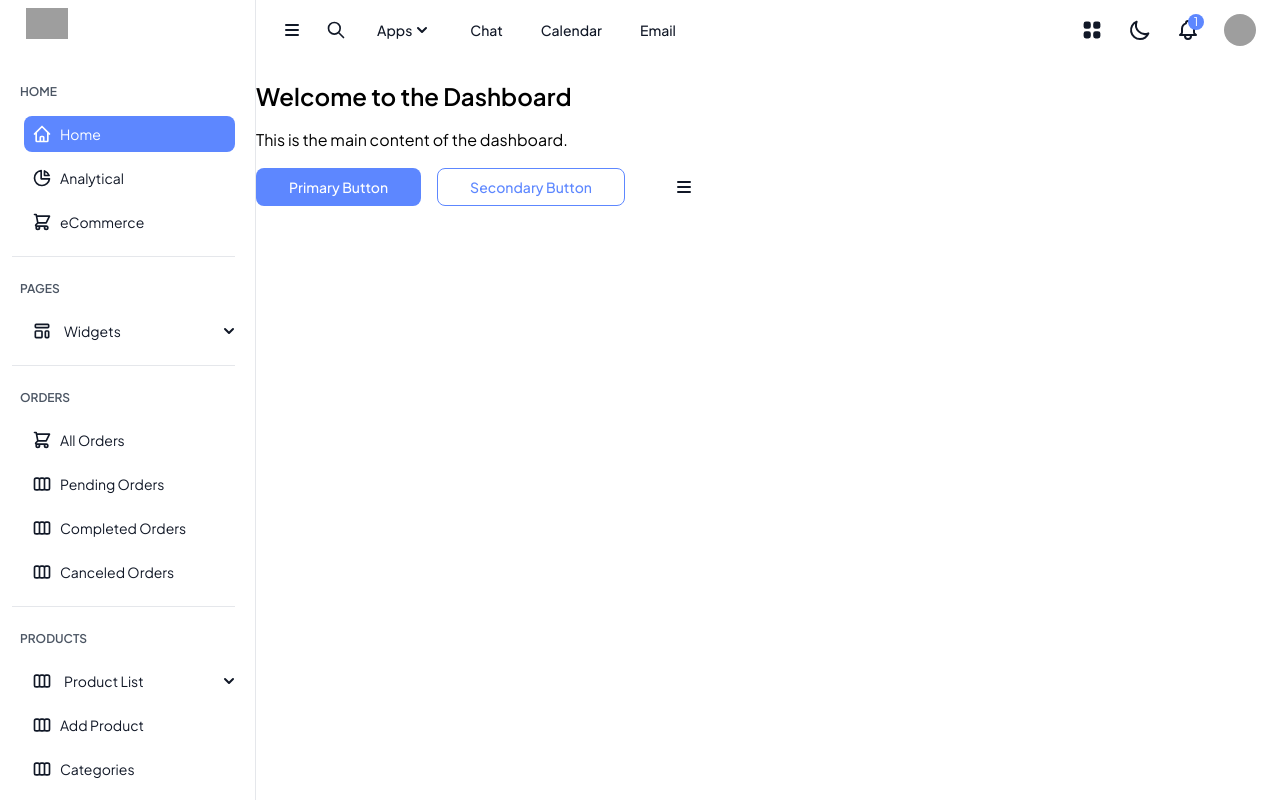
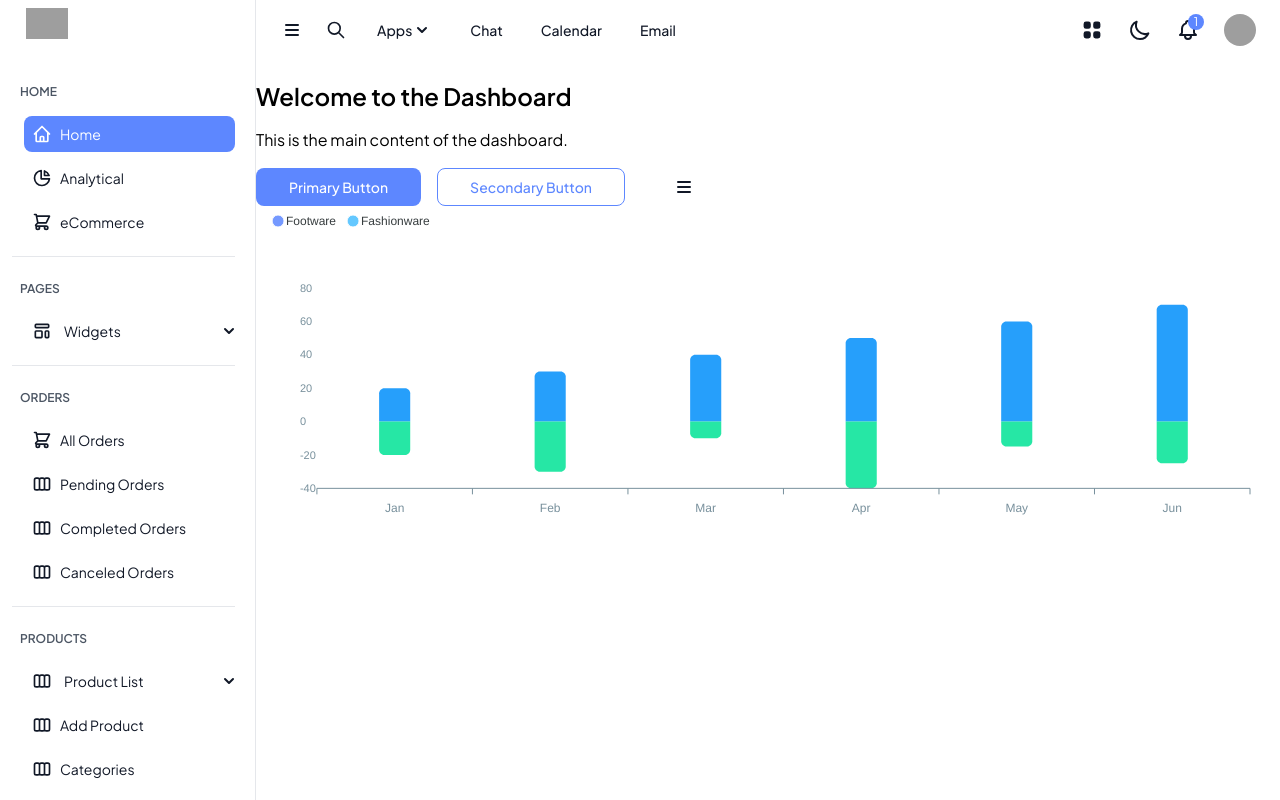
Before and after one commit to hanssav/dp-tamplate, a React (Vite) app: page / in a window 1280 px wide. Built offline with nearby package versions, Linux system fonts and the light colour scheme; grey boxes are pictures that could not be loaded.

Commit message:
fixing color chart in charts/pages
Signed-off-by: hanssav <handihandi40@gmail.com>

```diff
--- a/src/datas/pages/charts/datas/chartContent.ts
+++ b/src/datas/pages/charts/datas/chartContent.ts
@@ -252,7 +252,7 @@ export const chartContentData3: SectionContent[] = [
       title: 'Revenue Updates',
       desc: 'Overview of Profit',
     },
-    // chartColor: ['#7599FF', '#64C8FF'],
+    chartColor: ['#7599FF', '#64C8FF'],
     series: revenueUpdateChartSeries,
     options: reveneueUpdateChartOptions,
     span: 1,
--- a/src/datas/pages/charts/options/baseBarChartOptions.ts
+++ b/src/datas/pages/charts/options/baseBarChartOptions.ts
@@ -23,7 +23,6 @@ export const baseBarChartOptions: ApexOptions = {
     axisTicks: { show: false },
     axisBorder: { show: false },
   },
-
   grid: {
     padding: {
       top: 10,
--- a/src/datas/pages/charts/options/revenueUpdateChartOptions.ts
+++ b/src/datas/pages/charts/options/revenueUpdateChartOptions.ts
@@ -14,9 +14,7 @@
     },
     ];
 
-    export const reveneueUpdateChartOptions: ApexOptions = createChartOptions(
-    'bar',
-    {
+    export const reveneueUpdateChartOptions: ApexOptions = createChartOptions('bar', {
       chart: {
         id: REVENUE_UPDATE_ID,
         height: 350,
@@ -29,12 +27,12 @@
         enabled: true,
         theme: THEME_MODE_CONSTANT.DARK,
       },
-        colors: ['#7599FF', '#64C8FF'],
       plotOptions: {
         bar: {
           horizontal: false,
           borderRadius: 5,
           columnWidth: '20%',
+          distributed: false,
         },
       },
       legend: {
@@ -50,7 +48,10 @@
         },
       },
       xaxis: {
-        categories: MONTH_DATAS.slice(0, revenueUpdateChartSeries[0].data.length),
+        categories: MONTH_DATAS.slice(
+          0,
+          revenueUpdateChartSeries[0].data.length
+        ),
         position: 'bottom',
         labels: {
           show: true,
@@ -102,5 +103,4 @@
           left: 30,
         },
       },
-    }
-    );
+    });
--- a/src/pages/index.tsx
+++ b/src/pages/index.tsx
@@ -1,10 +1,81 @@
 import { reveneueUpdateChartOptions } from '@datas/pages/charts/options/revenueUpdateChartOptions';
+import { ApexOptions } from 'apexcharts';
+import ReactApexChart from 'react-apexcharts';
 import { HiMenu } from 'react-icons/hi';
 import Button from '../components/Button';
 import DashboardLayout from '../components/DashboardLayout';
 
 const Home = () => {
-  console.log(reveneueUpdateChartOptions, 'revenueUpdateChartSeries');
+  const series = [
+    {
+      name: 'Footware',
+      data: [20, 30, 40, 50, 60, 70],
+    },
+    {
+      name: 'Fashionware',
+      data: [-20, -30, -10, -40, -15, -25],
+    },
+  ];
+
+  const options: ApexOptions = {
+    chart: {
+      type: 'bar',
+      height: 350,
+      stacked: true,
+      toolbar: {
+        show: false,
+      },
+    },
+    colors: ['#7599FF', '#64C8FF'],
+    plotOptions: {
+      bar: {
+        horizontal: false,
+        columnWidth: '20%',
+        borderRadius: 4,
+      },
+    },
+    dataLabels: {
+      enabled: false,
+    },
+    stroke: {
+      show: true,
+      width: 1,
+      colors: ['#fff'],
+    },
+    xaxis: {
+      categories: ['Jan', 'Feb', 'Mar', 'Apr', 'May', 'Jun'],
+      labels: {
+        style: {
+          colors: '#78909C',
+          fontSize: '12px',
+        },
+      },
+    },
+    yaxis: {
+      labels: {
+        formatter: (val: number) => val.toFixed(0),
+        style: {
+          colors: '#78909C',
+        },
+      },
+    },
+    legend: {
+      position: 'top',
+      horizontalAlign: 'left',
+      markers: {
+        fillColors: ['#7599FF', '#64C8FF'],
+      },
+    },
+    tooltip: {
+      shared: true,
+      intersect: false,
+      theme: 'dark',
+    },
+    grid: {
+      show: true,
+      borderColor: '#e0e0e0',
+    },
+  };
 
   return (
     <DashboardLayout>
@@ -24,6 +95,12 @@ const Home = () => {
           <HiMenu size={20} />
         </Button>
       </div>
+      <ReactApexChart
+        options={reveneueUpdateChartOptions}
+        series={series}
+        type="bar"
+        height={350}
+      />
     </DashboardLayout>
   );
 };
```
Lines whose indentation alone changed are shown as unchanged.
